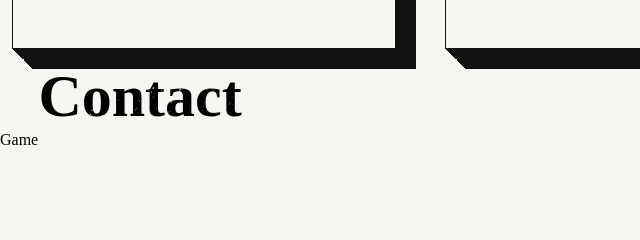
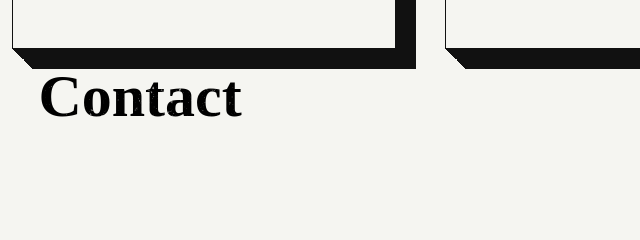
Before and after one commit to duymanh3602/duymanh3602.github.io, a website built with Parcel: page index.html in a window 1280 px wide. Shown: the part 1640-1880 px from the top of the page, 0-640 px from the left. Built offline with nearby package versions, Linux system fonts and the light colour scheme.

Commit message:
Update index.html

```diff
--- a/index.html
+++ b/index.html
@@ -70,7 +70,6 @@
   <section id="section01">
     <div id="contact">
       <p class="dust-text">Contact</p>
-      <a href="research/stick_game/index.html">Game</a>
     </div>
   </section>
   <section id="section02">
```
